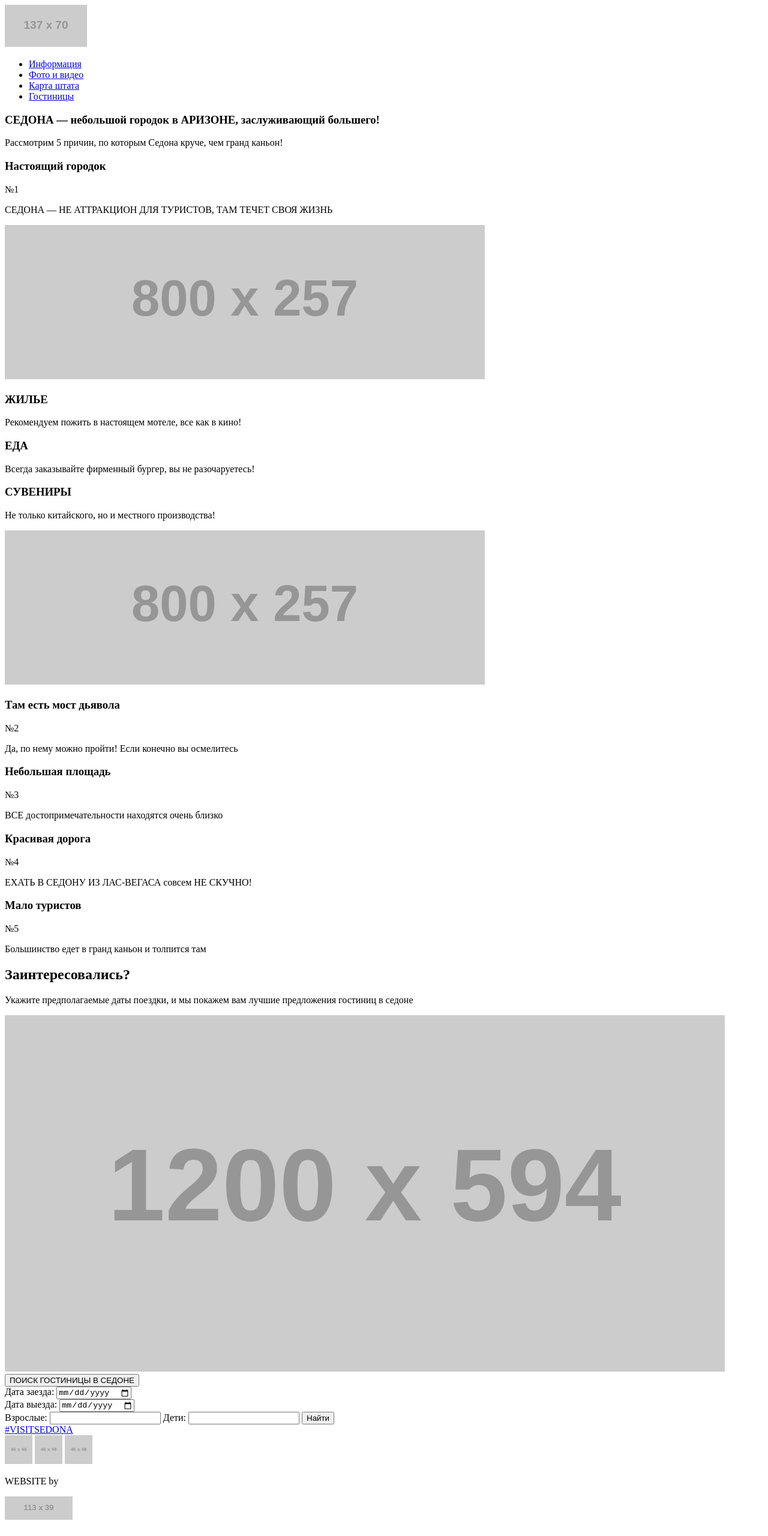
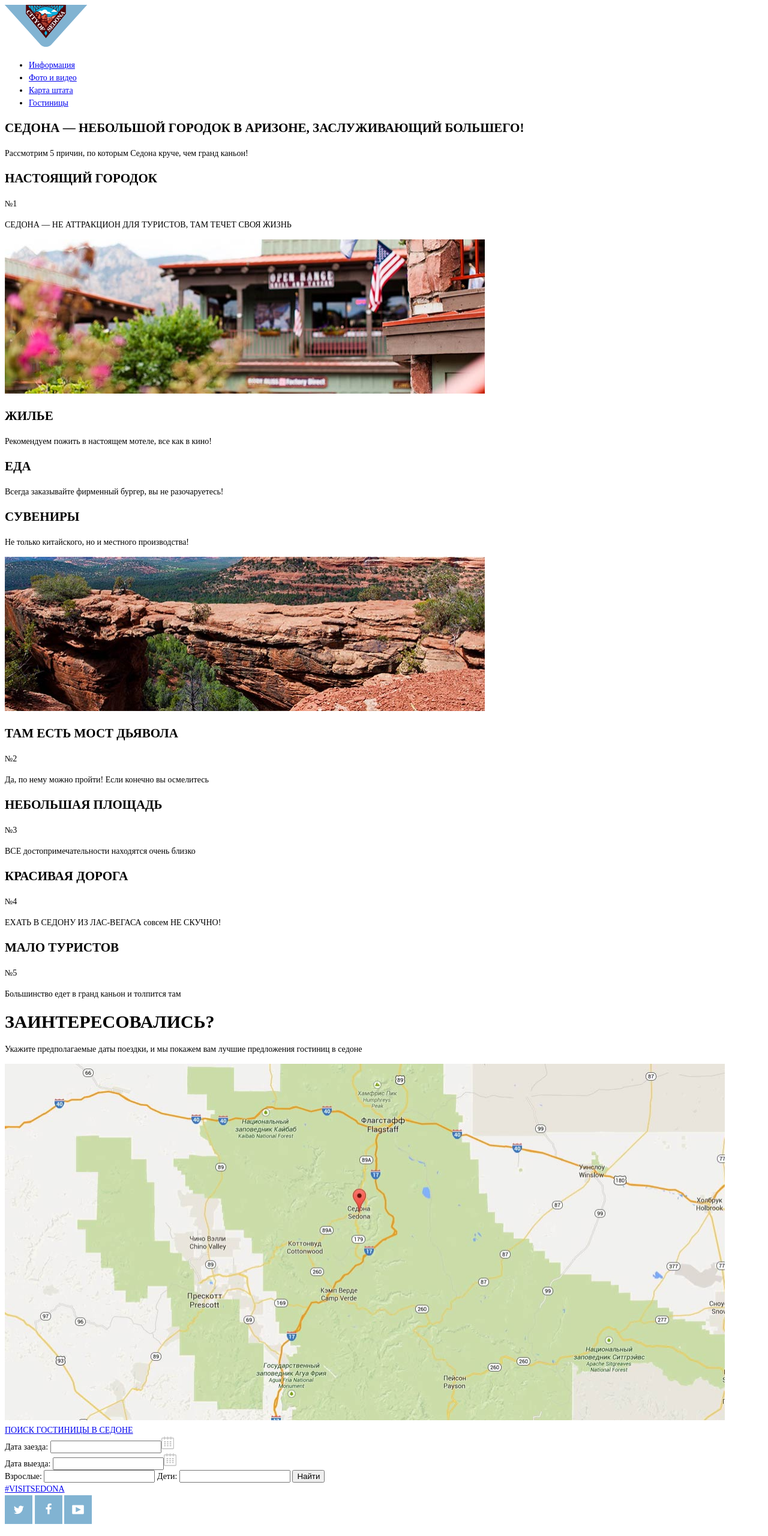
Before and after one commit to VadikVadik/233618-sedona, a plain HTML site: page index.html in a window 1280 px wide. Shown: the top 2560 px of the page at 60% size. Drawn offline with Linux system fonts and the light colour scheme; placeholder pictures from the web are drawn by us.

Commit message:
Доработал разметку, добавил изображения и текстовые стили.

```diff
--- /dev/null
+++ b/css/style.css
@@ -0,0 +1,20 @@
+body{
+    font-size: 14px;
+    line-height: 21px;
+    color: #000;
+    font-weight: normal;
+    font-family: "PT Sans";
+}
+
+h2, h3{
+    font-weight: bold;
+    text-transform: uppercase;
+}
+
+h2{
+    font-size: 30px;
+}
+
+h3{
+    font-size: 21px;
+}
--- a/index.html
+++ b/index.html
@@ -2,12 +2,13 @@
 <html lang="ru">
 <head>
     <meta charset="utf-8">
+    <link rel="stylesheet" href="css/style.css">
     <title>Седона</title>
 </head>
 <body>
     <header class="main_head">
         <div class="container">
-            <img class="logo" src="http://placehold.it/137x70" alt="sedona" width="137" height="70">
+            <a href="#"><img class="logo" src="img/logo.png" alt="Логотип" width="137" height="70"></a>
             <nav class="main_menu">
                 <ul>
                     <li><a href="#">Информация</a></li>
@@ -16,75 +17,84 @@
                     <li><a href="#">Гостиницы</a></li>
                 </ul>
             </nav>
-            <!-- Изображение с текстом Welcome... может быть фоном к .main_head .container? -->
-            <div class="description">
-                <h3>СЕДОНА — небольшой городок в АРИЗОНЕ, заслуживающий большего!</h3>
-                <p>Рассмотрим 5 причин, по которым Седона круче, чем гранд каньон!</p>
-            </div>
         </div>
     </header>
     <main>
         <div class="container">
             <div class="reasons">
-                <div class="reasons_item reasons_one_two">
+                <div class="main_description">
+                    <h3>СЕДОНА — небольшой городок в АРИЗОНЕ, заслуживающий большего!</h3>
+                    <p>Рассмотрим 5 причин, по которым Седона круче, чем гранд каньон!</p>
+                </div>
+            </div>
+
+            <div class="reasons">
+                <div class="reasons_one_two">
                     <h3>Настоящий городок</h3>
-                    <p>№1</p>
+                    <span>№1</span>
                     <p>СЕДОНА — НЕ АТTРАКЦИОН ДЛЯ ТУРИСТОВ, ТАМ ТЕЧЕТ СВОЯ ЖИЗНЬ</p>
                 </div>
-                <div class="reasons_item reasons_image">
-                    <img src="http://placehold.it/800x257" alt="sedona" width="800" height="257">
+                <div class="reasons_img">
+                     <img src="img/content-img1.jpg" alt="Город Седона" width="800" height="257">
                 </div>
-                <div class="reasons_item reasons_features">
+            </div>
+            <div class="reasons">
+                <div class="reasons_features">
                     <h3>ЖИЛЬЕ</h3>
                     <p>Рекомендуем пожить в настоящем мотеле, все как в кино!</p>
                 </div>
-                <div class="reasons_item reasons_features">
+                <div class="reasons_features">
                     <h3>ЕДА</h3>
                     <p>Всегда заказывайте фирменный бургер, вы не разочаруетесь!</p>
                 </div>
-                <div class="reasons_item reasons_features">
+                <div class="reasons_features">
                     <h3>СУВЕНИРЫ</h3>
                     <p>Не только китайского, но и местного производства!</p>
                 </div>
-                <div class="reasons_item reasons_image">
-                    <img src="http://placehold.it/800x257" alt="sedona" width="800" height="257">
+            </div>
+            <div class="reasons">
+                <div class="reasons_img">
+                    <img src="img/content-img2.jpg" alt="Мост дьявола в Седоне" width="800" height="257">
                 </div>
-                <div class="reasons_item reasons_one_two">
+                <div class="reasons_one_two">
                     <h3>Там есть мост дьявола</h3>
-                    <p>№2</p>
+                    <span>№2</span>
                     <p>Да, по нему можно пройти! Если конечно вы осмелитесь</p>
                 </div>
-                <div class="reasons_item reasons_three_to_five">
+            </div>
+            <div class="reasons">
+                <div class="reasons_three_to_five">
                     <h3>Небольшая площадь</h3>
-                    <p>№3</p>
+                    <span>№3</span>
                     <p>ВСЕ достопримечательности находятся очень близко</p>
                 </div>
-                <div class="reasons_item reasons_three_to_five">
+                <div class="reasons_three_to_five">
                     <h3>Красивая дорога</h3>
-                    <p>№4</p>
+                    <span>№4</span>
                     <p>ЕХАТЬ В СЕДОНУ ИЗ ЛАС-ВЕГАСА совсем НЕ СКУЧНО!</p>
                 </div>
-                <div class="reasons_item reasons_three_to_five">
+                <div class="reasons_three_to_five">
                     <h3>Мало туристов</h3>
-                    <p>№5</p>
+                    <span>№5</span>
                     <p>Большинство едет в гранд каньон и толпится там</p>
                 </div>
             </div>
+
             <div class="hotel_search">
                 <div class="hotel_search_head">
                     <h2>Заинтересовались?</h2>
                     <p>Укажите предполагаемые даты поездки, и мы покажем вам лучшие предложения гостиниц в седоне</p>
                 </div>
                 <div class="hotel_search_map">
-                    <img src="http://placehold.it/1200x594" alt="sedona_map" width="1200" height="594">
+                    <img src="img/map.jpg" alt="Седона на карте" width="1200" height="594">
                 </div>
                 <div class="hotel_search_form">
-                    <button class="switch" type="button">ПОИСК ГОСТИНИЦЫ В СЕДОНЕ</button>
+                    <a class="switch" href="#">ПОИСК ГОСТИНИЦЫ В СЕДОНЕ</a>
                     <form action="#" method="get">
                         <label for="check_in_date">Дата заезда:</label>
-                        <input id="check_in_date" type="date" name="check_in"><br>
+                        <input id="check_in_date" type="text" name="check_in"><img src="img/calendar-ico.png" alt=""><br>
                         <label for="check_out_date">Дата выезда:</label>
-                        <input id="check_out_date" type="date" name="check_out"><br>
+                        <input id="check_out_date" type="text" name="check_out"><img src="img/calendar-ico.png" alt=""><br>
                         <label for="adults">Взрослые:</label>
                         <input id="adults" type="number" name="adults" min="0" step="1">
                         <label for="children">Дети:</label>
@@ -102,14 +112,14 @@
             </div>
             <div class="social_block">
                 <div class="social_icons">
-                    <a href="#"><img src="http://placehold.it/46x48" alt="twitter" width="46" height="48"></a>
-                    <a href="#"><img src="http://placehold.it/46x48" alt="fb" width="46" height="48"></a>
-                    <a href="#"><img src="http://placehold.it/46x48" alt="youtube" width="46" height="48"></a>
+                    <a href="#"><img src="img/twitter-ico.png" alt="Наш аккаунт в Twitter" width="46" height="48"></a>
+                    <a href="#"><img src="img/fb-ico.png" alt="Наша страница на Facebook" width="46" height="48"></a>
+                    <a href="#"><img src="img/youtube-ico.png" alt="Наш канал на Youtube" width="46" height="48"></a>
                 </div>
             </div>
             <div class="author_block">
                 <p>WEBSITE by</p>
-                <a href="#"><img src="http://placehold.it/113x39" alt="sedona_map" width="113" height="39"></a>
+                <a href="#"><img src="img/htmlacademy-logo.png" alt="Сайт разработчика" width="113" height="39"></a>
             </div>
         </div>
     </footer>
```
Also changed, not shown: hotels.html (renamed from catalog.html, +38 -27 lines), img/amara-resort-preview.jpg (added), img/calendar-ico.png (added), img/content-img1.jpg (added), img/content-img2.jpg (added), img/desert-preview.jpg (added), img/fb-ico.png (added), img/filter-bg.jpg (added), img/food-ico.png (added), img/header-bg.jpg (added), img/house-ico.png (added), img/htmlacademy-logo.png (added), img/logo.png (added), img/map.jpg (added), 4 more files.
